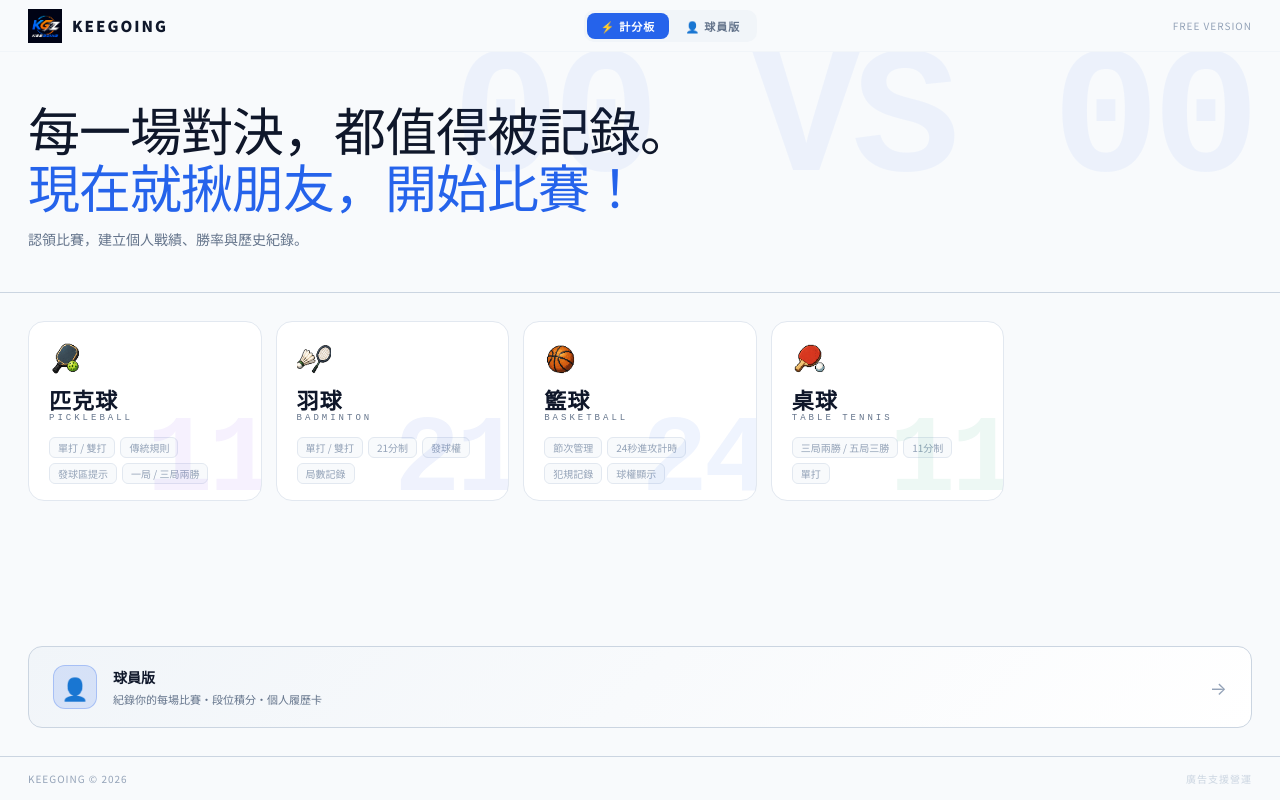
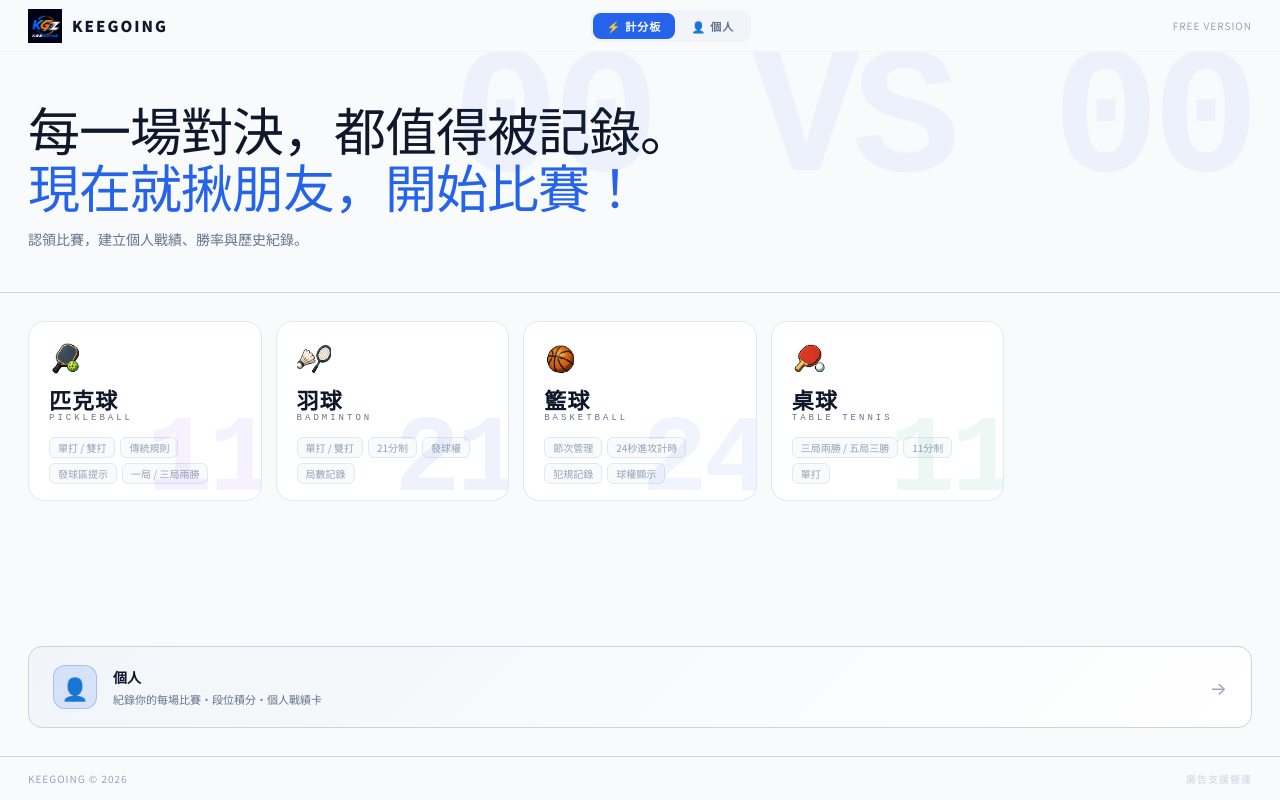
Before and after one commit to zxc31007pq-sudo/scoreboard, a React (Vite) app: page / in a window 1280 px wide. Built offline with nearby package versions, Linux system fonts and the light colour scheme; a web font is replaced by a local one.

Commit message:
文案調整:「球員版」全站改為「個人」,「個人履歷卡」改為「個人戰績卡」
共8處:Player.jsx(4)、Auth.jsx(1)、Home.jsx(3)

Co-Authored-By: Claude <noreply@anthropic.com>

```diff
--- a/src/pages/Auth.jsx
+++ b/src/pages/Auth.jsx
@@ -95,7 +95,7 @@ export default function Auth() {
         <div style={{ textAlign: "center" }}>
           <div style={{ fontSize: 40, marginBottom: 12 }}>👤</div>
           <div style={{ fontSize: 20, fontWeight: 900, color: "#f0f0f0", marginBottom: 6 }}>
-            球員版
+            個人
           </div>
           <div style={{ fontSize: 13, color: "#555", lineHeight: 1.6 }}>
             記錄比賽・段位積分・戰績卡
--- a/src/pages/Home.jsx
+++ b/src/pages/Home.jsx
@@ -77,7 +77,7 @@ export default function Homepage() {
         }}>
           {[
             { key: "scoreboard", label: "⚡ 計分板" },
-            { key: "player",     label: "👤 球員版" },
+            { key: "player",     label: "👤 個人" },
           ].map(t => (
             <button key={t.key} onClick={() => t.key === "player" ? navigate("/player") : setTab(t.key)} style={{
               padding: "5px 14px", borderRadius: 8, fontSize: 11, fontWeight: 700,
@@ -148,8 +148,8 @@ export default function Homepage() {
             fontSize: 22,
           }}>👤</div>
           <div>
-            <div style={{ fontSize: 14, fontWeight: 800, color: "#0F172A", marginBottom: 4 }}>球員版</div>
-            <div style={{ fontSize: 11, color: "#64748B" }}>紀錄你的每場比賽・段位積分・個人履歷卡</div>
+            <div style={{ fontSize: 14, fontWeight: 800, color: "#0F172A", marginBottom: 4 }}>個人</div>
+            <div style={{ fontSize: 11, color: "#64748B" }}>紀錄你的每場比賽・段位積分・個人戰績卡</div>
           </div>
         </div>
         <div style={{ fontSize: 18, color: "#94A3B8" }}>→</div>
--- a/src/pages/Player.jsx
+++ b/src/pages/Player.jsx
@@ -144,7 +144,7 @@ export default function Player() {
           background: "#F1F5F9", border: "1px solid #CBD5E1", color: "#64748B", cursor: "pointer",
         }}>← 首頁</button>
 
-        <span style={{ fontSize: 13, fontWeight: 800, letterSpacing: 3, color: "#0F172A" }}>球員版</span>
+        <span style={{ fontSize: 13, fontWeight: 800, letterSpacing: 3, color: "#0F172A" }}>個人</span>
 
         {user ? (
           <button onClick={handleSignOut} style={{
@@ -229,9 +229,9 @@ function HomeTab({ user, profile, displayName, records, rankData, deleteQuota, n
           textAlign: "center",
         }}>
           <div style={{ fontSize: 40, marginBottom: 12 }}>👤</div>
-          <div style={{ fontSize: 18, fontWeight: 800, color: "#0F172A", marginBottom: 8 }}>球員版</div>
+          <div style={{ fontSize: 18, fontWeight: 800, color: "#0F172A", marginBottom: 8 }}>個人</div>
           <div style={{ fontSize: 13, color: "#64748B", marginBottom: 20, lineHeight: 1.6 }}>
-            記錄你的每場比賽<br/>段位積分・個人履歷卡
+            記錄你的每場比賽<br/>段位積分・個人戰績卡
           </div>
           <button onClick={() => navigate("/auth")} style={{
             padding: "10px 32px", borderRadius: 10,
@@ -244,7 +244,7 @@ function HomeTab({ user, profile, displayName, records, rankData, deleteQuota, n
         {[
           { icon: "🏆", title: "段位積分", desc: "籃球、羽球、匹克球各自獨立段位" },
           { icon: "📊", title: "比賽紀錄", desc: "每場比賽的得分、勝負、積分變化" },
-          { icon: "🎖️", title: "個人履歷卡", desc: "分享你的戰績到社群媒體" },
+          { icon: "🎖️", title: "個人戰績卡", desc: "分享你的戰績到社群媒體" },
         ].map((f, i) => (
           <div key={i} style={{
             background: "#FFFFFF", border: "1px solid #E2E8F0", borderRadius: 12,
```
